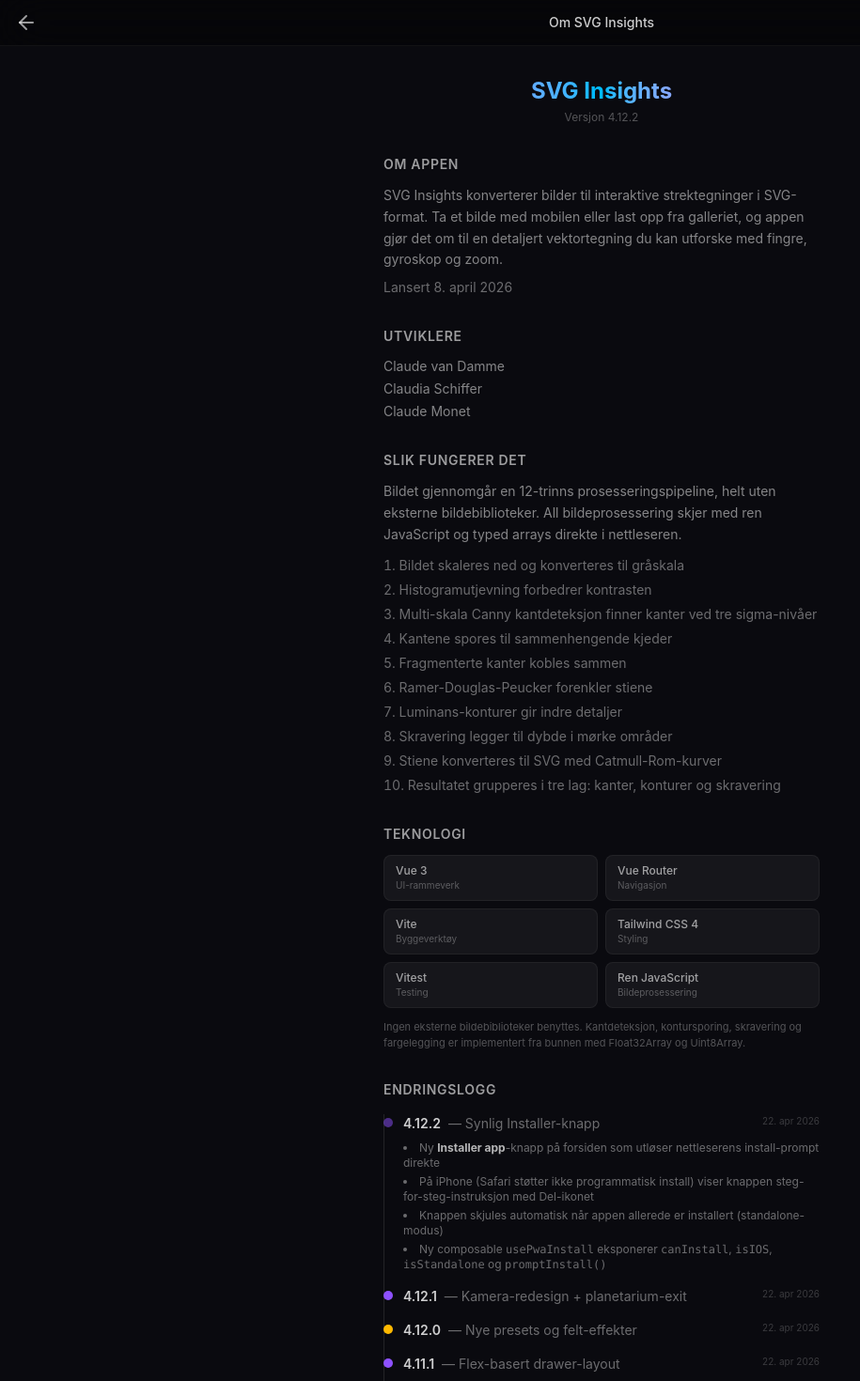
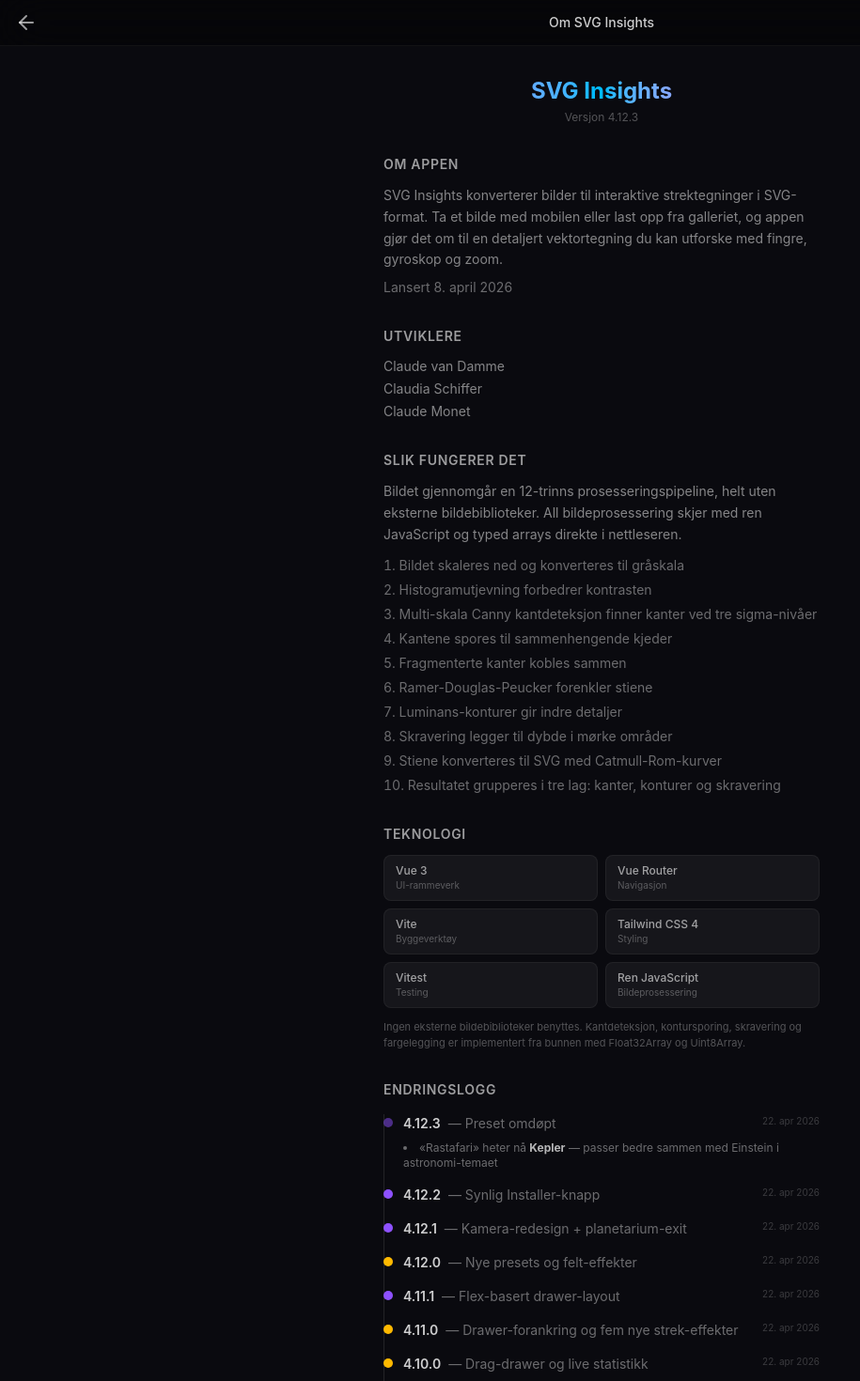
Before and after one commit to gitjanerik/svg-insights, a Vue app in the folder app/: page /about in a window 1280 px wide. Shown: the top 1470 px of the page at 94% size, without its empty margins (0-915 px from the left). Built offline with nearby package versions, Linux system fonts and the light colour scheme.

Commit message:
v4.12.3: Preset omdøpt — Rastafari → Kepler
Passer bedre i astronomi-temaet sammen med Einstein-presetet.
Kun navn og label er endret, funksjonaliteten er identisk.

143/143 tester passerer.

```diff
--- a/app/package.json
+++ b/app/package.json
@@ -1,7 +1,7 @@
 {
   "name": "app",
   "private": true,
-  "version": "4.12.2",
+  "version": "4.12.3",
   "type": "module",
   "scripts": {
     "dev": "vite",
--- a/app/public/sw.js
+++ b/app/public/sw.js
@@ -12,7 +12,7 @@
  *       Everything else → network only (Google Fonts, opentype from CDN, etc.)
  */
 
-const CACHE_VERSION = 'svg-insights-v4.12.2'
+const CACHE_VERSION = 'svg-insights-v4.12.3'
 const SHELL_CACHE   = `${CACHE_VERSION}-shell`
 const ASSET_CACHE   = `${CACHE_VERSION}-assets`
 const BASE = '/svg-insights/'
--- a/app/src/version.js
+++ b/app/src/version.js
@@ -1 +1 @@
-export const APP_VERSION = '4.12.2'
+export const APP_VERSION = '4.12.3'
--- a/app/src/views/AboutView.vue
+++ b/app/src/views/AboutView.vue
@@ -111,10 +111,25 @@ const router = useRouter()
         <h3 class="text-sm font-semibold text-white/60 uppercase tracking-wider mb-4">Endringslogg</h3>
         <div class="relative pl-5 border-l border-white/10 space-y-4">
 
-          <!-- 4.12.2 -->
+          <!-- 4.12.3 -->
           <div class="relative">
             <div class="absolute -left-[1.3rem] top-1 w-2.5 h-2.5 rounded-full bg-violet-500 animate-pulse" />
             <details class="group" open>
+              <summary class="text-sm text-white/60 cursor-pointer list-none flex items-start gap-2 flex-wrap">
+                <span class="font-semibold text-white/80">4.12.3</span>
+                <span class="text-white/40">&mdash; Preset omd&oslash;pt</span>
+                <span class="ml-auto text-[10px] text-white/20 shrink-0">22. apr 2026</span>
+              </summary>
+              <ul class="mt-2 text-xs text-white/40 space-y-1 list-disc list-inside">
+                <li>&laquo;Rastafari&raquo; heter n&aring; <strong class="text-white/70">Kepler</strong> &mdash; passer bedre sammen med Einstein i astronomi-temaet</li>
+              </ul>
+            </details>
+          </div>
+
+          <!-- 4.12.2 -->
+          <div class="relative">
+            <div class="absolute -left-[1.3rem] top-1 w-2.5 h-2.5 rounded-full bg-violet-500" />
+            <details class="group">
               <summary class="text-sm text-white/60 cursor-pointer list-none flex items-start gap-2 flex-wrap">
                 <span class="font-semibold text-white/80">4.12.2</span>
                 <span class="text-white/40">&mdash; Synlig Installer-knapp</span>
@@ -162,7 +177,7 @@ const router = useRouter()
                 <span class="ml-auto text-[10px] text-white/20 shrink-0">22. apr 2026</span>
               </summary>
               <ul class="mt-2 text-xs text-white/40 space-y-1 list-disc list-inside">
-                <li>Fem nye presets: <strong class="text-white/70">Nullstill</strong> (&oslash;verst), <strong class="text-white/70">Warhol</strong>, <strong class="text-white/70">Tegneserie</strong>, <strong class="text-white/70">Rastafari</strong> og <strong class="text-white/70">Einstein</strong></li>
+                <li>Fem nye presets: <strong class="text-white/70">Nullstill</strong> (&oslash;verst), <strong class="text-white/70">Warhol</strong>, <strong class="text-white/70">Tegneserie</strong>, <strong class="text-white/70">Kepler</strong> og <strong class="text-white/70">Einstein</strong></li>
                 <li>Presets kan n&aring; aktivere halftone, fargelegging, interaktivitet og Strek-effekter i &eacute;n handling</li>
                 <li>Fire nye felt-effekter i <strong class="text-white/70">Farge</strong>-fanen, hver med av/p&aring;-bryter:
                   <ul class="ml-4 mt-1 space-y-0.5">
```
Also changed, not shown: app/src/lib/filterPresets.js, 1 other file (tests, documents, lock files or other folders).
